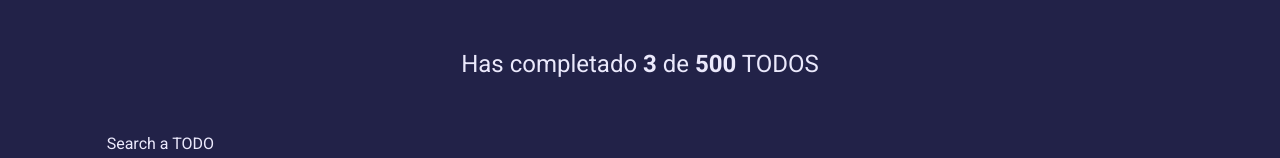
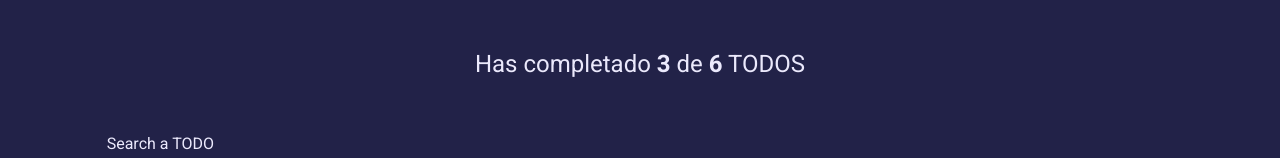
Before and after one commit to Santipa21/Todo-Machine-Platzi, a React (Create React App) app: page / in a window 1280 px wide. Shown: the top 158 px of the page. Built offline with nearby package versions, Linux system fonts and the light colour scheme.

Commit message:
TODOs Counter

```diff
--- a/src/App.js
+++ b/src/App.js
@@ -3,6 +3,10 @@
 import { TodoList } from './TodoList';
 import { CreateTodoButton } from './CreateTodoButton';
 import { TodoItem } from './TodoItem';
+import React from "react";
+import { useEffect } from "react";
+
+
 
 const defaultTodos = [
   {text: 'Desayunar', completed: true},
@@ -14,10 +18,23 @@
 ];
 
 function App() {
+  const [todos] = React.useState(defaultTodos);
+  const [searchValue, setSearchValue] = React.useState('');
+  const completedTodos = todos.filter(todo => !!todo.completed).length;
+  const totalTodos = todos.length;
+
+  useEffect(() => {
+    console.log(searchValue);
+  }, [searchValue])
   return (
     <>
-      <TodoCounter completed={3} total={500} />
-      <TodoSearch />
+      <TodoCounter
+      completed={completedTodos}
+      total={totalTodos} />
+      <TodoSearch
+      searchValue={searchValue}
+      setSearchValue={setSearchValue}
+      />
 
       <TodoList>
         {defaultTodos.map(todo => (
--- a/src/TodoSearch.js
+++ b/src/TodoSearch.js
@@ -1,12 +1,9 @@
 import React from "react";
-import { useEffect } from "react";
 
-function TodoSearch() {
-  const [searchValue, setSearchValue] = React.useState('');
-
-  useEffect(() => {
-    console.log(searchValue);
-  }, [searchValue])
+function TodoSearch({
+  searchValue,
+  setSearchValue,
+}) {
     return (
       <div className="flex items-center justify-center ">
       <div className="relative w-5/6">
```
